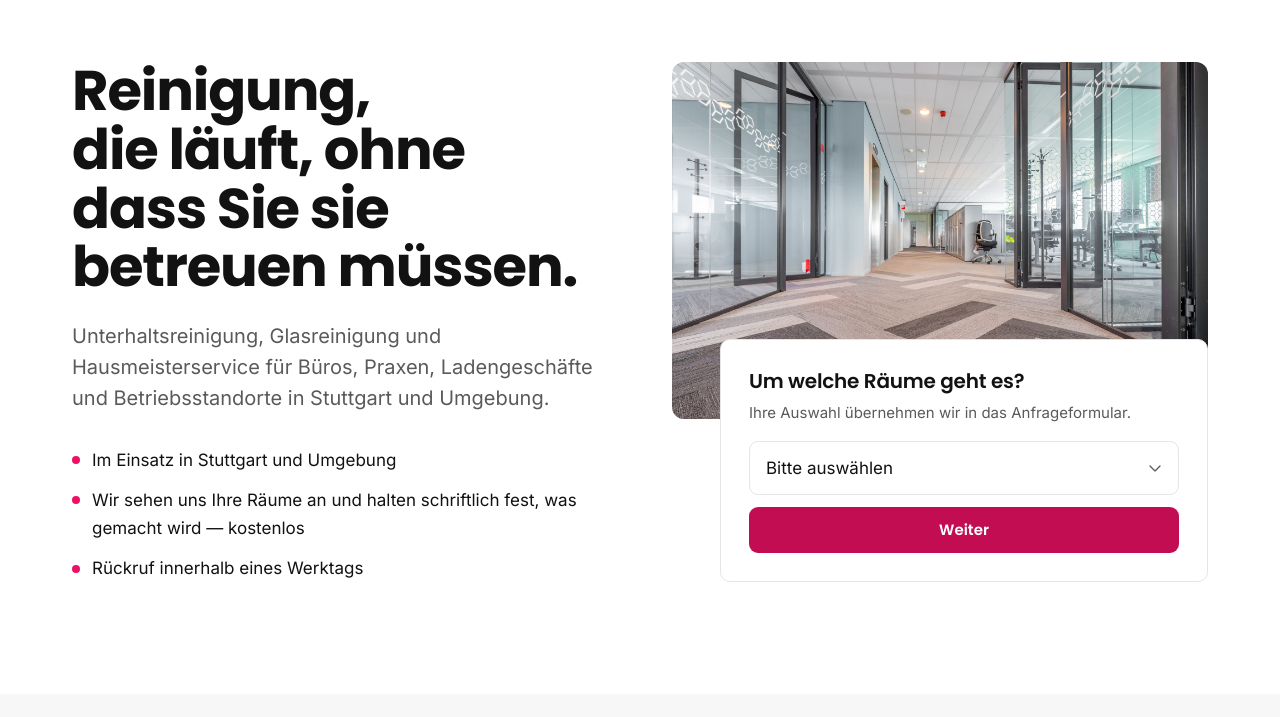
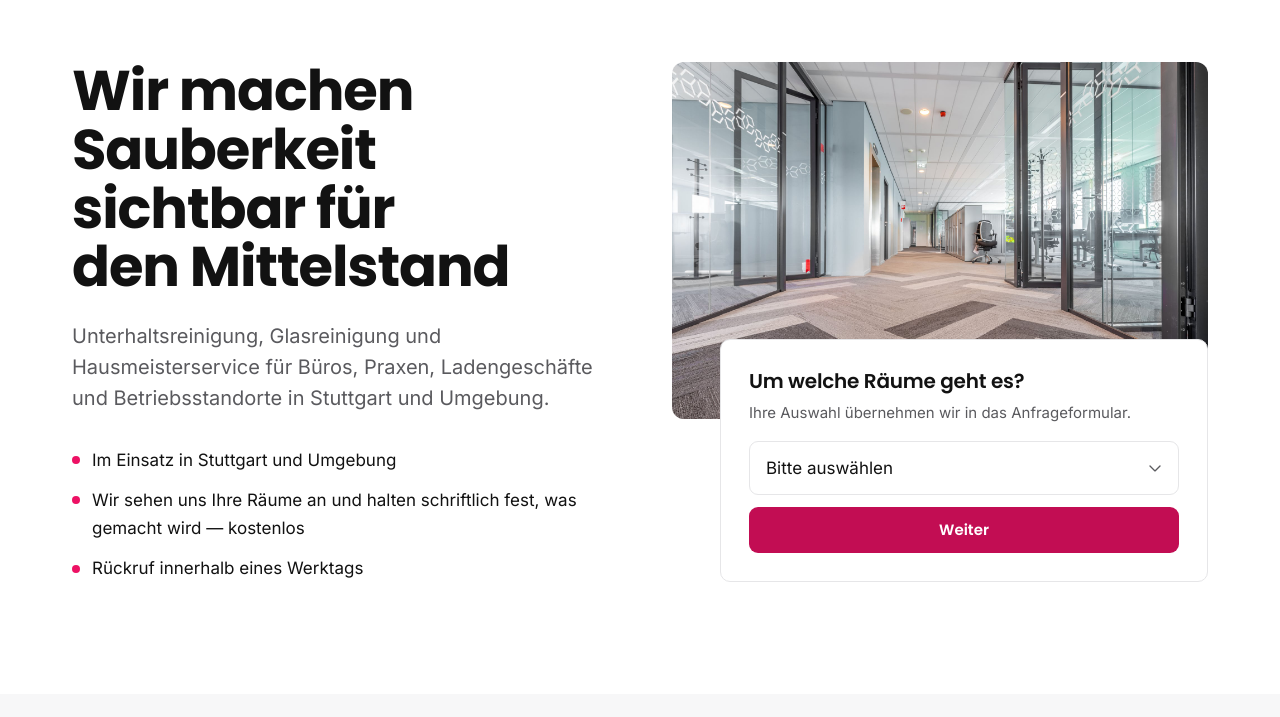
Before and after one commit to Edik27/smile-facility, an Astro site: page / in a window 1280 px wide. Shown: the part 83-800 px from the top of the page. Built offline with nearby package versions, Linux system fonts and the light colour scheme; Astro itself is replaced by a stand-in of ours.

Commit message:
Beschreibung der Änderung

```diff
--- a/src/components/Hero.astro
+++ b/src/components/Hero.astro
@@ -52,7 +52,7 @@ const vertrauenssignale = [
   <div class="wrap grid items-start lg:grid-cols-12 lg:gap-x-16">
     <div class="contents lg:col-span-6 lg:block lg:min-w-0">
       <h1 class="hero-in hero-in-1 order-1 text-h1 font-heading font-bold text-ink">
-        Reinigung, die läuft, ohne dass Sie sie betreuen müssen.
+        Wir machen Sauberkeit sichtbar für den Mittelstand
       </h1>
 
       <p class="hero-in hero-in-2 order-2 mt-5 max-w-[54ch] text-lead text-grey md:mt-6">
```
